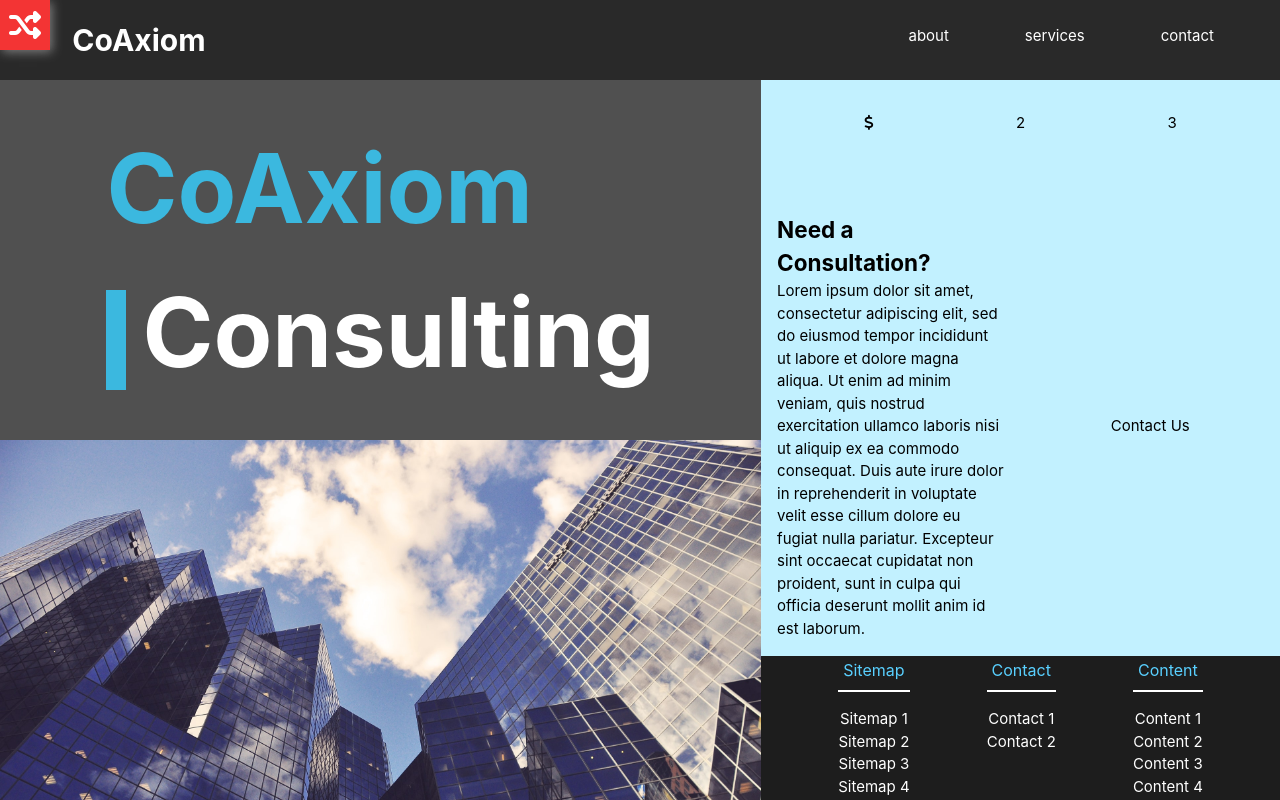
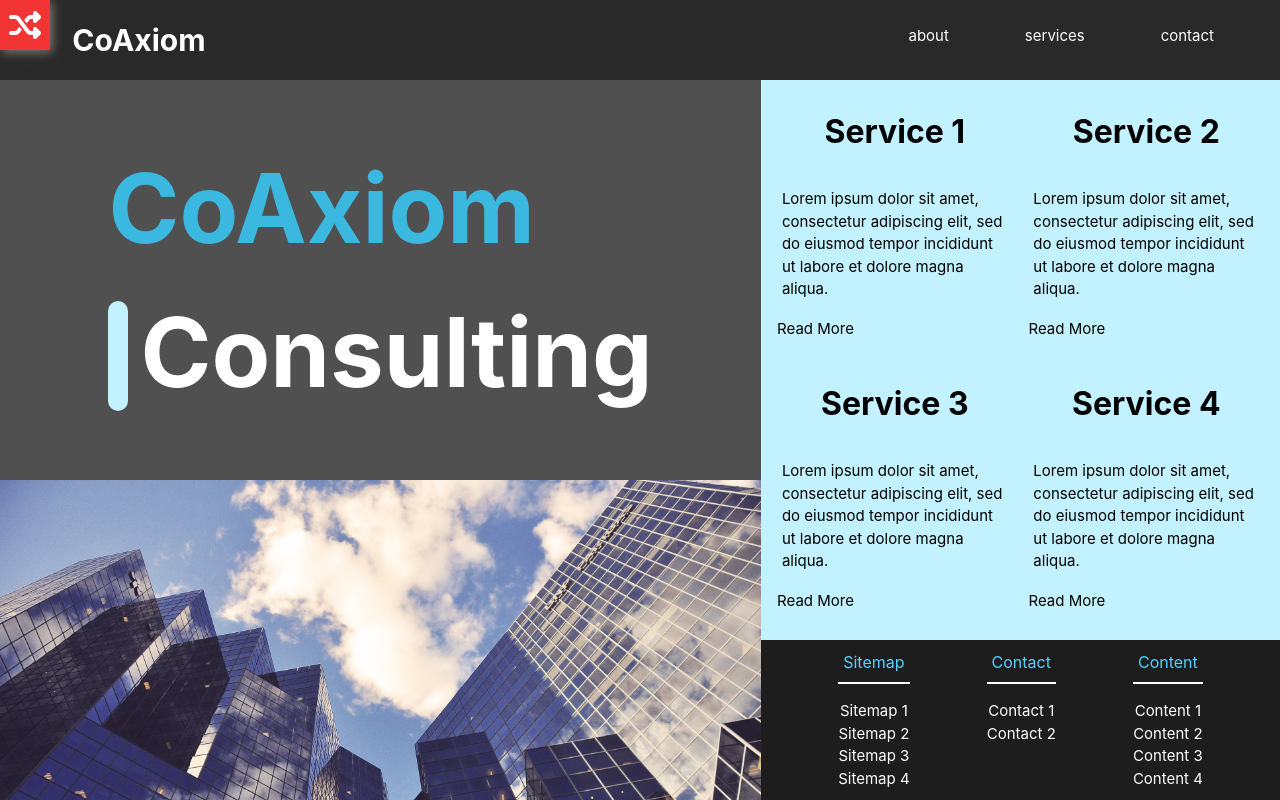
Before and after one commit to Beakii/coaxiom_designs, a React (Create React App) app: page /#/different in a window 1280 px wide. Built offline with nearby package versions, Linux system fonts and the light colour scheme.

Commit message:
changed services grid area to nest a grid, and added placeholder text to show grid items. Also added css animations to the logo

```diff
--- a/src/components/designTwo/mainContent/content.css
+++ b/src/components/designTwo/mainContent/content.css
@@ -6,7 +6,7 @@
     .content-wrapper{
         display: grid;
         grid-template-columns: 1fr 1.2fr 1.5fr;
-        grid-template-rows: 1fr 4fr 3fr 2fr;
+        grid-template-rows: 1fr 4fr 2fr 2fr;
         margin: 0;
         height: calc(100vh - 80px);
     }
@@ -20,6 +20,7 @@
     }
 
     .title-flex-container{
+        position: relative;
         display: flex;
         flex-direction: column;
         align-items: flex-start;
@@ -31,14 +32,68 @@
     }
 
     .highlight-border{
-        height: 100px;
+        position: absolute;
+        display: flex;
+        justify-content: center;
+        align-items: center;
+        height: 110px;
         width: 20px;
-        margin-top: 1rem;
-        background-color: var(--primary-color);
+        border-radius: 10px;
+        margin-top: 0.5rem;
+        background-color: rgb(194, 241, 255);
+        animation: slogan 60s linear infinite;
+    }
+
+    .highlight-border h3{
+        color: black;
+        font-size: 2rem;
+        animation: sloganText 60s linear infinite;
+    }
+
+    @keyframes sloganText{
+        0%{
+            opacity: 0;
+        }
+        22%{
+            opacity: 0;
+        }
+        23%{
+            opacity: 1;
+        }
+        33%{
+            opacity: 1;
+        }
+        34%{
+            opacity: 0;
+        }
+        100%{
+            opacity: 0;
+        }
+    }
+
+    @keyframes slogan {
+        0%{
+            width: 20px;
+        }
+        20%{
+            width: 20px;
+        }
+        21%{
+            width: 515px;
+        }
+        35%{
+            width: 515px;
+        }
+        36%{
+            width: 20px;
+        }
+        100%{
+            width: 20px;
+        }
     }
 
     .title-wrapper h2{
-        margin-left: 1rem;
+        margin-left: 2rem;
         font-size: 6rem;
         color: white;
     }
@@ -63,32 +118,225 @@
         height: 100%;
         display: flex;
         flex-direction: column;
+        text-align: left;
     }
 
     .flex-information .services{
-        flex: 1;
-        display: flex;
-        justify-content: space-around;
-        padding: 2rem;
+        display: grid;
+        height: 100%;
+        grid-gap: 1rem;
+        padding: 1rem;
+        grid-template-columns: repeat(2, 1fr);
+        grid-template-rows: repeat(2, 1fr);
     }
 
-    .flex-information .contact{
-        flex: 1;
-        display: flex;
+    .services h1{
+        text-align: center;
+        font-size: 2rem;
+        margin-bottom: 1rem;
     }
 
-    .flex-information .left{
-        flex: 1;
-        padding: 1rem;
+    .services p{
+        padding: 0.3rem;
     }
 
-    .flex-information .right{
-        flex: 1;
-        padding: 1rem;
+    .service-button{
+        transition: linear 0.8s;
+        margin-top: 1rem;
+        padding: 0.3rem;
+    }
+
+/* SERVICE ONE */
+    .serviceOne{
         display: flex;
-        justify-content: center;
-        align-items: center;
+        flex-direction: column;
+        justify-content: space-evenly;
+        position: relative;
     }
+    .serviceOne:hover{
+        cursor: pointer;
+    }
+    .serviceOne::before{
+        content: '';
+        height: 0;
+        width: 0;
+        bottom: 0;
+        left: 0;
+        position: absolute;
+    }
+    .serviceOne::after{
+        content: '';
+        height: 0;
+        width: 0;
+        top: 0;
+        right: 0;
+        position: absolute;
+    }
+    .serviceOne:hover::before{
+        height: 100%;
+        width: 99.5%;
+        border: 2px solid rgb(114, 180, 255);
+        border-right: none;
+        border-bottom: none;
+        transition: height 0.5s linear, width 0.5s linear 0.5s;
+    }
+    .serviceOne:hover::after{
+        height: 100%;
+        width: 99.3%;
+        border: 2px solid rgb(114, 180, 255);
+        border-left: none;
+        border-top: none;
+        transition: height 0.5s linear, width 0.5s linear 0.5s;
+    }
+    .serviceOne:hover .service-button{
+        transition: linear 0.8s;
+        color: rgb(43, 141, 253);
+    }
+/* END SERVICE ONE */
+
+/* SERVICE TWO */
+    .serviceTwo{
+        display: flex;
+        flex-direction: column;
+        justify-content: space-evenly;
+        position: relative;
+    }
+    .serviceTwo:hover{
+        cursor: pointer;
+    }
+    .serviceTwo::before{
+        content: '';
+        height: 0;
+        width: 0;
+        bottom: 0;
+        left: 0;
+        position: absolute;
+    }
+    .serviceTwo::after{
+        content: '';
+        height: 0;
+        width: 0;
+        top: 0;
+        right: 0;
+        position: absolute;
+    }
+    .serviceTwo:hover::before{
+        height: 100%;
+        width: 99.5%;
+        border: 2px solid rgb(114, 180, 255);
+        border-right: none;
+        border-bottom: none;
+        transition: height 0.5s linear, width 0.5s linear 0.5s;
+    }
+    .serviceTwo:hover::after{
+        height: 100%;
+        width: 99.3%;
+        border: 2px solid rgb(114, 180, 255);
+        border-left: none;
+        border-top: none;
+        transition: height 0.5s linear, width 0.5s linear 0.5s;
+    }
+    .serviceTwo:hover .service-button{
+        transition: linear 0.8s;
+        color: rgb(43, 141, 253);
+    }
+/* END SERVICE TWO */
+
+/* SERVICE THREE */
+    .serviceThree{
+        display: flex;
+        flex-direction: column;
+        justify-content: space-evenly;
+        position: relative;
+    }
+    .serviceThree:hover{
+        cursor: pointer;
+    }
+    .serviceThree::before{
+        content: '';
+        height: 0;
+        width: 0;
+        bottom: 0;
+        left: 0;
+        position: absolute;
+    }
+    .serviceThree::after{
+        content: '';
+        height: 0;
+        width: 0;
+        top: 0;
+        right: 0;
+        position: absolute;
+    }
+    .serviceThree:hover::before{
+        height: 100%;
+        width: 99.5%;
+        border: 2px solid rgb(114, 180, 255);
+        border-right: none;
+        border-bottom: none;
+        transition: height 0.5s linear, width 0.5s linear 0.5s;
+    }
+    .serviceThree:hover::after{
+        height: 100%;
+        width: 99.3%;
+        border: 2px solid rgb(114, 180, 255);
+        border-left: none;
+        border-top: none;
+        transition: height 0.5s linear, width 0.5s linear 0.5s;
+    }
+    .serviceThree:hover .service-button{
+        transition: linear 0.8s;
+        color: rgb(43, 141, 253);
+    }
+/* END SERVICE THREE */
+
+/* SERVICE FOUR */
+    .serviceFour{
+        display: flex;
+        flex-direction: column;
+        justify-content: space-evenly;
+        position: relative;
+    }
+    .serviceFour:hover{
+        cursor: pointer;
+    }
+    .serviceFour::before{
+        content: '';
+        height: 0;
+        width: 0;
+        bottom: 0;
+        left: 0;
+        position: absolute;
+    }
+    .serviceFour::after{
+        content: '';
+        height: 0;
+        width: 0;
+        top: 0;
+        right: 0;
+        position: absolute;
+    }
+    .serviceFour:hover::before{
+        height: 100%;
+        width: 99.5%;
+        border: 2px solid rgb(114, 180, 255);
+        border-right: none;
+        border-bottom: none;
+        transition: height 0.5s linear, width 0.5s linear 0.5s;
+    }
+    .serviceFour:hover::after{
+        height: 100%;
+        width: 99.3%;
+        border: 2px solid rgb(114, 180, 255);
+        border-left: none;
+        border-top: none;
+        transition: height 0.5s linear, width 0.5s linear 0.5s;
+    }
+    .serviceFour:hover .service-button{
+        transition: linear 0.8s;
+        color: rgb(43, 141, 253);
+    }
+/* END SERVICE FOUR */
 
     footer{
         background-color: rgb(29, 29, 29);
--- a/src/components/designTwo/mainContent/content.js
+++ b/src/components/designTwo/mainContent/content.js
@@ -9,7 +9,9 @@ const MainContent = () => {
                 <div className="title-flex-container">
                     <h1>CoAxiom</h1>
                     <div className="sub-wrapper">
-                        <div className="highlight-border"></div>
+                        <div className="highlight-border">
+                            <h3>"At your service to manage risk"</h3>
+                        </div>
                         <h2>Consulting</h2>
                     </div>
                 </div>
@@ -21,20 +23,31 @@ const MainContent = () => {
                 <div className="flex-information">
 
                     <div className="services">
-                        <div className="serviceOne"><i class="fas fa-dollar-sign"></i></div>
-                        <div className="serviceTwo">2</div>
-                        <div className="serviceThree">3</div>
-                    </div>
+                        <div className="serviceOne">
+                            <h1>Service 1</h1>
+                            <p>
+                            Lorem ipsum dolor sit amet, consectetur adipiscing elit, sed do eiusmod tempor incididunt ut labore et dolore magna aliqua.</p>
+                            <div className="service-button">Read More</div>
+                        </div>
 
-                    <div className="contact">
-                        <div className="left">
-                            <h1>Need a Consultation?</h1>
+                        <div className="serviceTwo">
+                        <h1>Service 2</h1>
                             <p>
-                            Lorem ipsum dolor sit amet, consectetur adipiscing elit, sed do eiusmod tempor incididunt ut labore et dolore magna aliqua. Ut enim ad minim veniam, quis nostrud exercitation ullamco laboris nisi ut aliquip ex ea commodo consequat. Duis aute irure dolor in reprehenderit in voluptate velit esse cillum dolore eu fugiat nulla pariatur. Excepteur sint occaecat cupidatat non proident, sunt in culpa qui officia deserunt mollit anim id est laborum.
-                            </p>
+                            Lorem ipsum dolor sit amet, consectetur adipiscing elit, sed do eiusmod tempor incididunt ut labore et dolore magna aliqua.</p>
+                            <div className="service-button">Read More</div>
                         </div>
-                        <div className="right">
-                            <div className="button">Contact Us</div>
+
+                        <div className="serviceThree">
+                            <h1>Service 3</h1>
+                            <p>
+                            Lorem ipsum dolor sit amet, consectetur adipiscing elit, sed do eiusmod tempor incididunt ut labore et dolore magna aliqua.</p>
+                            <div className="service-button">Read More</div>
+                        </div>
+                        <div className="serviceFour">
+                            <h1>Service 4</h1>
+                            <p>
+                            Lorem ipsum dolor sit amet, consectetur adipiscing elit, sed do eiusmod tempor incididunt ut labore et dolore magna aliqua.</p>
+                            <div className="service-button">Read More</div>
                         </div>
                     </div>
                 </div>
```
